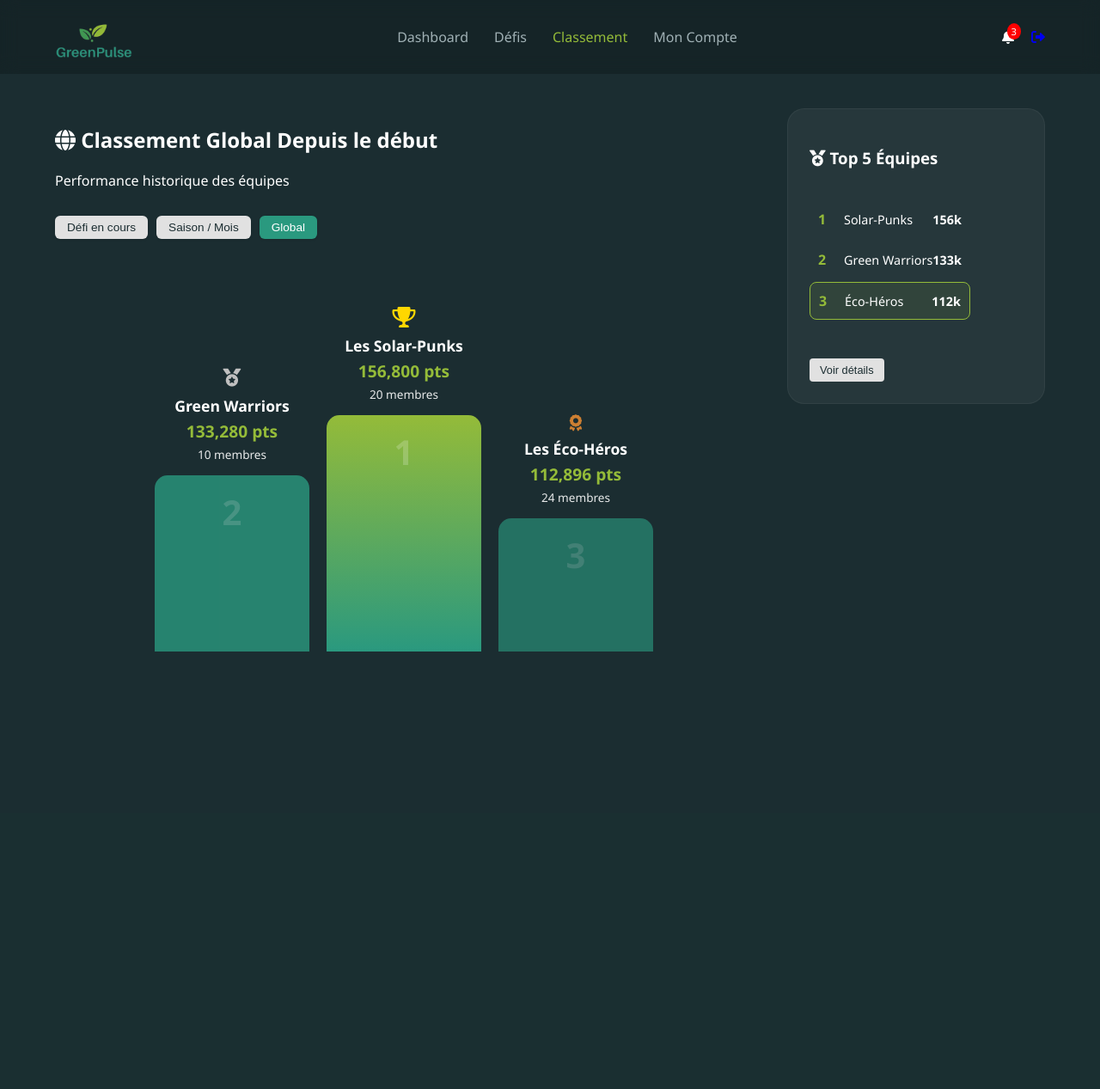
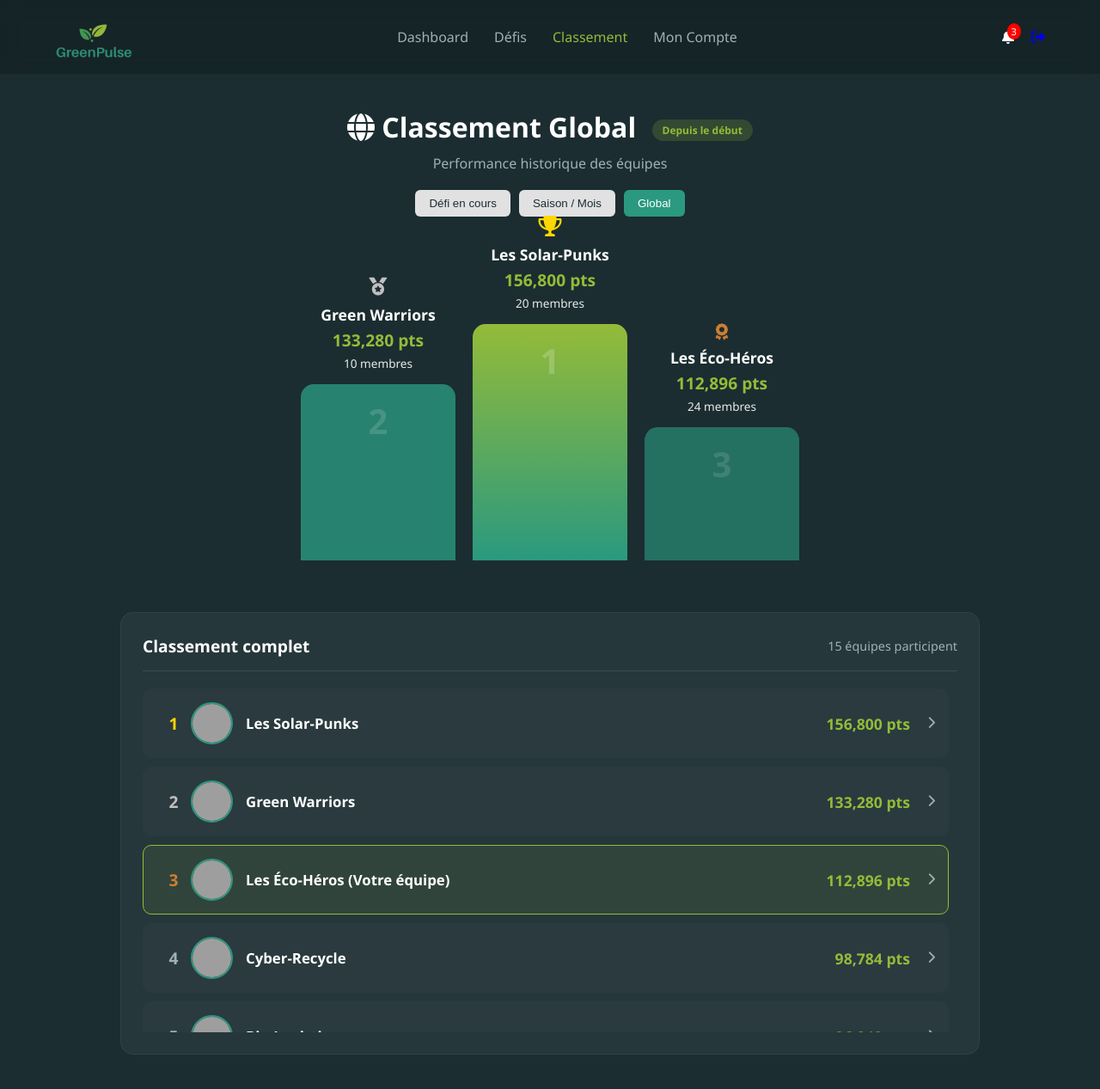
Before and after one commit to AmirBrDr/Projet-BD-PHP-Web, a PHP site: page /HTML/classement.html in a window 1280 px wide. Shown: the whole page at 86% size. Before the commit the page ends 758 px from the top, so only its background shows below. Run offline with PHP 8.4, Linux system fonts and the light colour scheme; grey boxes are pictures that could not be loaded.

Commit message:
fini partiel animateur

```diff
--- a/maquette/CSS/classement.css
+++ b/maquette/CSS/classement.css
@@ -1,8 +1,8 @@
 :root {
-    --bg-color: #1B2D31; /* Fond de ton image */
-    --green-light: #94BB39; /* Vert clair */
-    --green-main: #2A997F; /* Vert principal */
-    --green-secondary: #298E77; /* Vert secondaire */
+    --bg-color: #1B2D31;
+    --green-light: #94BB39;
+    --green-main: #2A997F;
+    --green-secondary: #298E77;
     --white: #ffffff;
     --text-muted: #a0b1b5;
     --card-bg: rgba(255, 255, 255, 0.05);
@@ -15,7 +15,6 @@ body {
     margin: 0;
 }
 
-/* --- NAVBAR STANDARD --- */
 /* Navbar (Réutilisée) */
 .nav-links a { color: var(--text-muted); text-decoration: none; margin: 0 15px; font-weight: 500; }
 .nav-links a.active { color: var(--green-light); }
@@ -54,29 +53,35 @@ body {
     font-weight: 500;
 }
 
-/* --- PODIUM SECTION --- */
-.ranking-main { padding: 40px 5%; max-width: 1300px; margin: 0 auto; }
-.content-wrapper { display: grid; grid-template-columns: 1fr 300px; gap: 40px; }
+/* --- HEADER & FILTRES --- */
+.ranking-main { padding: 40px 5%; max-width: 1000px; margin: 0 auto; } /* Centré et max-width réduit pour l'esthétique */
+.section-header { text-align: center; margin-bottom: 20px; }
+.section-header h1 { font-size: 2rem; margin: 0 0 10px 0; }
+.badge-status { font-size: 0.75rem; background: rgba(148, 187, 57, 0.2); color: var(--green-light); padding: 4px 12px; border-radius: 20px; vertical-align: middle; margin-left: 10px; }
+.subtitle { color: var(--text-muted); margin: 0; }
 
+.filter-tabs { display: flex; justify-content: center; gap: 10px; margin-bottom: 50px; }
+.filter-opt { background: #e1e1e1; border: none; color: #1B2D31; padding: 8px 16px; border-radius: 6px; cursor: pointer; font-weight: 500; transition: 0.2s; }
+.filter-opt.active { background: var(--green-main); color: white; }
+.filter-opt:hover:not(.active) { background: #f0f0f0; }
+
+/* --- PODIUM VISUEL --- */
 .visual-podium {
     display: flex; justify-content: center; align-items: flex-end;
-    gap: 20px; margin-top: 80px; height: 400px;
+    gap: 20px; height: 350px; margin-bottom: 60px;
 }
 
 .podium-column-wrapper { display: flex; flex-direction: column; align-items: center; width: 180px; }
 
-/* Infos au-dessus des colonnes */
 .team-info { text-align: center; margin-bottom: 15px; display: flex; flex-direction: column; gap: 4px; }
 .team-name { font-weight: bold; font-size: 1.1rem; }
 .team-score { color: var(--green-light); font-weight: bold; font-size: 1.2rem; }
 .team-members { color: var(--white); font-size: 0.85rem; opacity: 0.9; }
 
-/* Icônes de rang */
 .gold-icon { color: #FFD700; font-size: 1.5rem; margin-bottom: 5px; }
 .silver-icon { color: #C0C0C0; font-size: 1.3rem; margin-bottom: 5px; }
 .bronze-icon { color: #CD7F32; font-size: 1.2rem; margin-bottom: 5px; }
 
-/* Colonnes pleines */
 .column {
     width: 100%; border-radius: 15px 15px 0 0;
     display: flex; justify-content: center; align-items: flex-start;
@@ -86,71 +91,63 @@ body {
 .silver-col { height: 190px; background: var(--green-main); opacity: 0.8; }
 .bronze-col { height: 140px; background: var(--green-secondary); opacity: 0.7; }
 
-/* Sidebar */
-.ranking-card { background: var(--card-bg); padding: 20px; border-radius: 15px; border: 1px solid rgba(255,255,255,0.1); }
-.side-list { list-style: none; padding: 0; margin: 20px 0; }
-.list-item { display: flex; align-items: center; padding: 10px; margin-bottom: 5px; border-radius: 8px; }
-.my-team-row { background: rgba(148, 187, 57, 0.1); border: 1px solid var(--green-light); }
-.item-rank { width: 30px; font-weight: bold; color: var(--green-light); }
-.item-name { flex-grow: 1; font-size: 0.9rem; }
-.item-pts { font-weight: bold; font-size: 0.9rem; }
-
-/* --- STYLE DES BOUTONS DE FILTRE (Onglets) --- */
-.filter-tabs {
-    display: flex;
-    gap: 10px;
-    margin: 30px 0;
+/* --- LISTE COMPLÈTE SCROLLABLE --- */
+.full-ranking-section {
+    background: var(--card-bg);
+    border-radius: 15px;
+    padding: 25px;
+    border: 1px solid rgba(255,255,255,0.05);
 }
 
-.filter-opt {
-    background: #e1e1e1; /* Fond gris clair comme sur l'image */
-    border: none;
-    color: #1B2D31; /* Texte sombre pour le contraste */
-    padding: 6px 14px;
-    border-radius: 6px; /* Coins légèrement arrondis */
-    cursor: pointer;
-    font-weight: 500;
-    font-size: 0.85rem;
-    transition: all 0.2s ease;
-    box-shadow: 0 1px 3px rgba(0,0,0,0.1);
+.ranking-list-header { display: flex; justify-content: space-between; align-items: center; margin-bottom: 20px; border-bottom: 1px solid rgba(255,255,255,0.1); padding-bottom: 15px; }
+.ranking-list-header h2 { margin: 0; font-size: 1.2rem; color: var(--white); }
+.teams-count { color: var(--text-muted); font-size: 0.9rem; }
+
+/* Conteneur avec Scroll */
+.scrollable-list {
+    max-height: 400px; /* Limite la hauteur pour forcer le scroll */
+    overflow-y: auto;
+    padding-right: 10px; /* Évite que la scrollbar ne touche le texte */
 }
 
-.filter-opt:hover {
-    background: #f0f0f0;
+/* Scrollbar personnalisée pour le style sombre */
+.scrollable-list::-webkit-scrollbar { width: 8px; }
+.scrollable-list::-webkit-scrollbar-track { background: rgba(0,0,0,0.1); border-radius: 10px; }
+.scrollable-list::-webkit-scrollbar-thumb { background: rgba(255,255,255,0.2); border-radius: 10px; }
+.scrollable-list::-webkit-scrollbar-thumb:hover { background: rgba(255,255,255,0.3); }
+
+/* Ligne d'équipe (Cliquable) */
+.team-row {
+    display: flex;
+    align-items: center;
+    padding: 15px;
+    margin-bottom: 10px;
+    background: rgba(255,255,255,0.02);
+    border-radius: 10px;
+    text-decoration: none; /* Enlève le souligné du lien */
+    color: var(--white);
+    transition: 0.2s ease;
+    border: 1px solid transparent;
 }
 
-.filter-opt.active {
-    background: var(--green-main); /* Le bouton actif passe en vert */
-    color: white;
+.team-row:hover {
+    background: rgba(255,255,255,0.05);
+    transform: translateY(-2px);
+    border-color: rgba(255,255,255,0.1);
 }
 
-/* --- STYLE DU BOUTON "VOIR DÉTAILS" (Sidebar) --- */
-.btn-more {
-    width: auto; /* Ne prend plus toute la largeur */
-    margin-top: 20px;
-    background: #e1e1e1; /* Même gris que les filtres */
-    border: none;
-    color: #1B2D31;
-    padding: 6px 12px;
-    border-radius: 4px;
-    cursor: pointer;
-    font-size: 0.8rem;
-    font-weight: 500;
-    transition: 0.2s;
-}
+.my-team-row { background: rgba(148, 187, 57, 0.1); border: 1px solid var(--green-light); }
+.my-team-row:hover { background: rgba(148, 187, 57, 0.15); border-color: var(--green-light); }
 
-.btn-more:hover {
-    background: #f0f0f0;
-    transform: translateY(-1px);
-}
+/* Eléments de la ligne */
+.row-rank { font-size: 1.2rem; font-weight: bold; width: 40px; text-align: center; color: var(--text-muted); }
+.gold-text { color: #FFD700; }
+.silver-text { color: #C0C0C0; }
+.bronze-text { color: #CD7F32; }
 
-/* --- AJUSTEMENT DE LA SIDEBAR POUR LE BOUTON --- */
-.ranking-card {
-    display: flex;
-    flex-direction: column;
-    align-items: flex-start; /* Aligne le bouton à gauche comme sur l'image */
-    background: var(--card-bg);
-    padding: 25px;
-    border-radius: 20px;
-    border: 1px solid rgba(255,255,255,0.05);
-}
+.row-avatar { width: 45px; height: 45px; border-radius: 50%; object-fit: cover; margin-right: 15px; border: 2px solid var(--green-main); }
+.row-name { flex-grow: 1; font-weight: 600; font-size: 1.05rem; }
+.row-score { font-weight: bold; color: var(--green-light); font-size: 1.1rem; margin-right: 20px; }
+.row-arrow { color: var(--text-muted); font-size: 0.9rem; transition: 0.2s; }
+
+.team-row:hover .row-arrow { color: var(--green-light); transform: translateX(5px); }
--- a/maquette/CSS/compteE.css
+++ b/maquette/CSS/compteE.css
@@ -52,6 +52,8 @@ body {
     margin: 0 15px;
     font-weight: 500;
 }
+
+
 /* Profile Header */
 .profile-container {
     max-width: 1000px;
--- a/maquette/HTML/classement.html
+++ b/maquette/HTML/classement.html
@@ -26,8 +26,6 @@
     </nav>
 
     <main class="ranking-main">
-        <div class="content-wrapper">
-            <section class="podium-section">
         <header class="section-header">
             <h1><i class="fas fa-globe"></i> Classement Global <span class="badge-status">Depuis le début</span></h1>
             <p class="subtitle">Performance historique des équipes</p>
@@ -70,32 +68,64 @@
                 <div class="column bronze-col">3</div>
             </div>
         </div>
+
+        <section class="full-ranking-section">
+            <div class="ranking-list-header">
+                <h2>Classement complet</h2>
+                <span class="teams-count">15 équipes participent</span>
+            </div>
+
+            <div class="scrollable-list">
+                <a href="detailEquipe.html" class="team-row">
+                    <span class="row-rank gold-text">1</span>
+                    <img src="https://external-content.duckduckgo.com/iu/?u=https%3A%2F%2Fcdn.pixabay.com%2Fphoto%2F2015%2F10%2F05%2F22%2F37%2Fblank-profile-picture-973460_960_720.png&f=1&nofb=1&ipt=05067034b93f3030870e5a373ea06cbd82aec2a00329d48959f81e6d81640973" alt="Logo" class="row-avatar">
+                    <span class="row-name">Les Solar-Punks</span>
+                    <span class="row-score">156,800 pts</span>
+                    <i class="fas fa-chevron-right row-arrow"></i>
+                </a>
+
+                <a href="detailEquipe.html" class="team-row">
+                    <span class="row-rank silver-text">2</span>
+                    <img src="https://external-content.duckduckgo.com/iu/?u=https%3A%2F%2Fcdn.pixabay.com%2Fphoto%2F2015%2F10%2F05%2F22%2F37%2Fblank-profile-picture-973460_960_720.png&f=1&nofb=1&ipt=05067034b93f3030870e5a373ea06cbd82aec2a00329d48959f81e6d81640973" alt="Logo" class="row-avatar">
+                    <span class="row-name">Green Warriors</span>
+                    <span class="row-score">133,280 pts</span>
+                    <i class="fas fa-chevron-right row-arrow"></i>
+                </a>
+
+                <a href="detailEquipe.html" class="team-row my-team-row">
+                    <span class="row-rank bronze-text">3</span>
+                    <img src="https://external-content.duckduckgo.com/iu/?u=https%3A%2F%2Fcdn.pixabay.com%2Fphoto%2F2015%2F10%2F05%2F22%2F37%2Fblank-profile-picture-973460_960_720.png&f=1&nofb=1&ipt=05067034b93f3030870e5a373ea06cbd82aec2a00329d48959f81e6d81640973" alt="Logo" class="row-avatar">
+                    <span class="row-name">Les Éco-Héros (Votre équipe)</span>
+                    <span class="row-score">112,896 pts</span>
+                    <i class="fas fa-chevron-right row-arrow"></i>
+                </a>
+
+                <a href="detailEquipe.html" class="team-row">
+                    <span class="row-rank">4</span>
+                    <img src="https://external-content.duckduckgo.com/iu/?u=https%3A%2F%2Fcdn.pixabay.com%2Fphoto%2F2015%2F10%2F05%2F22%2F37%2Fblank-profile-picture-973460_960_720.png&f=1&nofb=1&ipt=05067034b93f3030870e5a373ea06cbd82aec2a00329d48959f81e6d81640973" alt="Logo" class="row-avatar">
+                    <span class="row-name">Cyber-Recycle</span>
+                    <span class="row-score">98,784 pts</span>
+                    <i class="fas fa-chevron-right row-arrow"></i>
+                </a>
+
+                <a href="detailEquipe.html" class="team-row">
+                    <span class="row-rank">5</span>
+                    <img src="https://external-content.duckduckgo.com/iu/?u=https%3A%2F%2Fcdn.pixabay.com%2Fphoto%2F2015%2F10%2F05%2F22%2F37%2Fblank-profile-picture-973460_960_720.png&f=1&nofb=1&ipt=05067034b93f3030870e5a373ea06cbd82aec2a00329d48959f81e6d81640973" alt="Logo" class="row-avatar">
+                    <span class="row-name">Bio-Logistics</span>
+                    <span class="row-score">86,240 pts</span>
+                    <i class="fas fa-chevron-right row-arrow"></i>
+                </a>
+
+                <a href="detailEquipe.html" class="team-row">
+                    <span class="row-rank">6</span>
+                    <img src="https://external-content.duckduckgo.com/iu/?u=https%3A%2F%2Fcdn.pixabay.com%2Fphoto%2F2015%2F10%2F05%2F22%2F37%2Fblank-profile-picture-973460_960_720.png&f=1&nofb=1&ipt=05067034b93f3030870e5a373ea06cbd82aec2a00329d48959f81e6d81640973" alt="Logo" class="row-avatar">
+                    <span class="row-name">Tech-Nature</span>
+                    <span class="row-score">75,100 pts</span>
+                    <i class="fas fa-chevron-right row-arrow"></i>
+                </a>
+
+                </div>
         </section>
-
-            <aside class="sidebar-ranking">
-                <div class="ranking-card">
-                    <h3><i class="fas fa-medal"></i> Top 5 Équipes</h3>
-                    <ul class="side-list">
-                        <li class="list-item">
-                            <span class="item-rank">1</span>
-                            <span class="item-name">Solar-Punks</span>
-                            <span class="item-pts">156k</span>
-                        </li>
-                        <li class="list-item">
-                            <span class="item-rank">2</span>
-                            <span class="item-name">Green Warriors</span>
-                            <span class="item-pts">133k</span>
-                        </li>
-                        <li class="list-item my-team-row">
-                            <span class="item-rank">3</span>
-                            <span class="item-name">Éco-Héros</span>
-                            <span class="item-pts">112k</span>
-                        </li>
-                    </ul>
-                    <button class="btn-more">Voir détails</button>
-                </div>
-            </aside>
-        </div>
     </main>
 </body>
 </html>
```
Also changed, not shown: maquette/CSS/detailEquipe.css (added, +128 -0 lines), maquette/HTML/detailEquipe.html (added, +130 -0 lines). Lines whose indentation alone changed are shown as unchanged.
